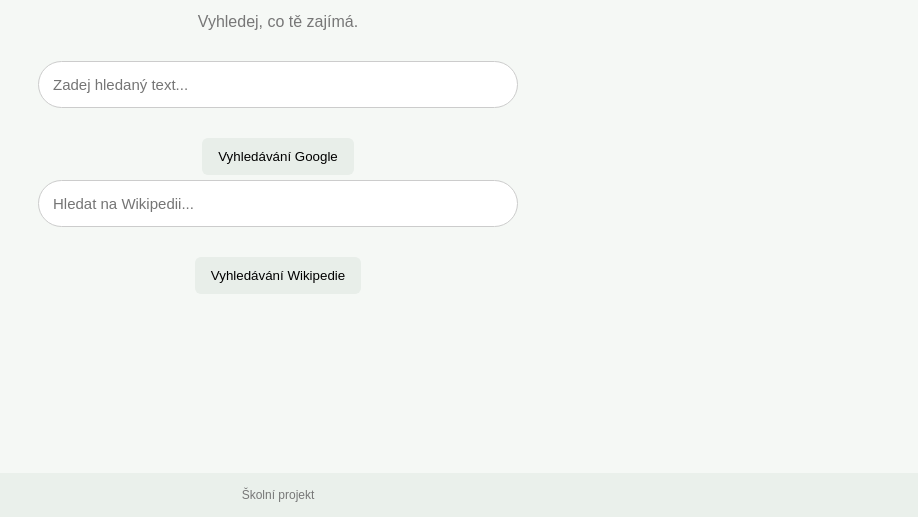
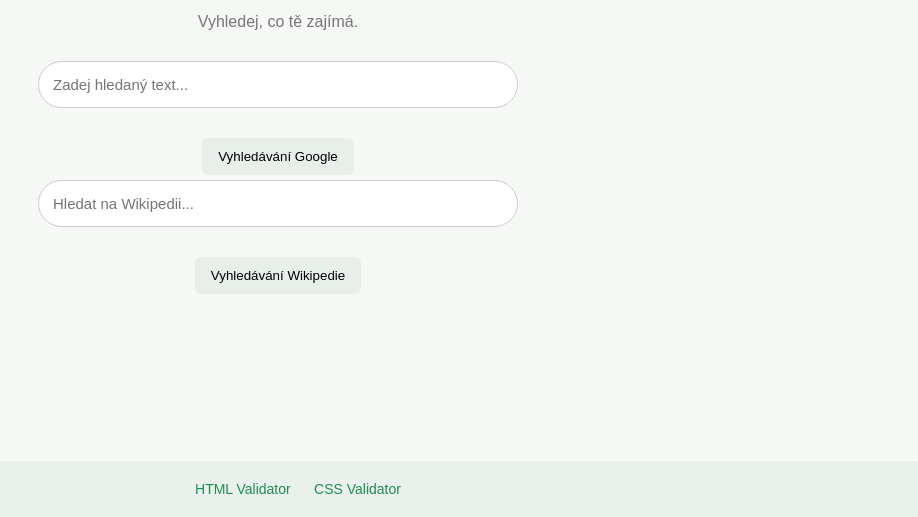
Before and after one commit to filipholusa/googlesearch, a plain HTML site: page index.html in a window 1280 px wide. Shown: the part 283-800 px from the top of the page, without its empty margins (362-1280 px from the left). Drawn offline with Linux system fonts and the light colour scheme.

Commit message:
pridani validatoru

```diff
--- a/index.html
+++ b/index.html
@@ -17,7 +17,6 @@
 
             <form action="https://www.google.com/search">
                 <input type="text" name="q" class="hledani" placeholder="Zadej hledaný text..." required>
-
                 <div class="tlacitka">
                     <input type="submit" value="Vyhledávání Google">
                 </div>
@@ -31,6 +30,9 @@
             </form>
         </div>
 
-        <footer>Školní projekt</footer>
+        <footer>
+            <a href="https://validator.w3.org/nu/?doc=https%3A%2F%2Ffilipholusa.github.io%2Fgooglesearch%2F">HTML Validator</a>
+            <a href="https://jigsaw.w3.org/css-validator/validator?uri=https%3A%2F%2Ffilipholusa.github.io%2Fgooglesearch%2F&profile=css3svg&usermedium=all&warning=1&vextwarning=&lang=cs">CSS Validator</a>
+        </footer>
     </body>
 </html>
--- a/style.css
+++ b/style.css
@@ -122,3 +122,19 @@
     .radek label { width: auto; }
     .advanced { margin: 30px 15px; }
 }
+
+footer {
+    text-align: center;
+    padding: 20px;
+    margin-top: 50px;
+}
+
+footer a {
+    margin: 10px;
+    color: #218c54;
+    text-decoration: none;
+}
+
+footer a:hover {
+    text-decoration: underline;
+}
```
